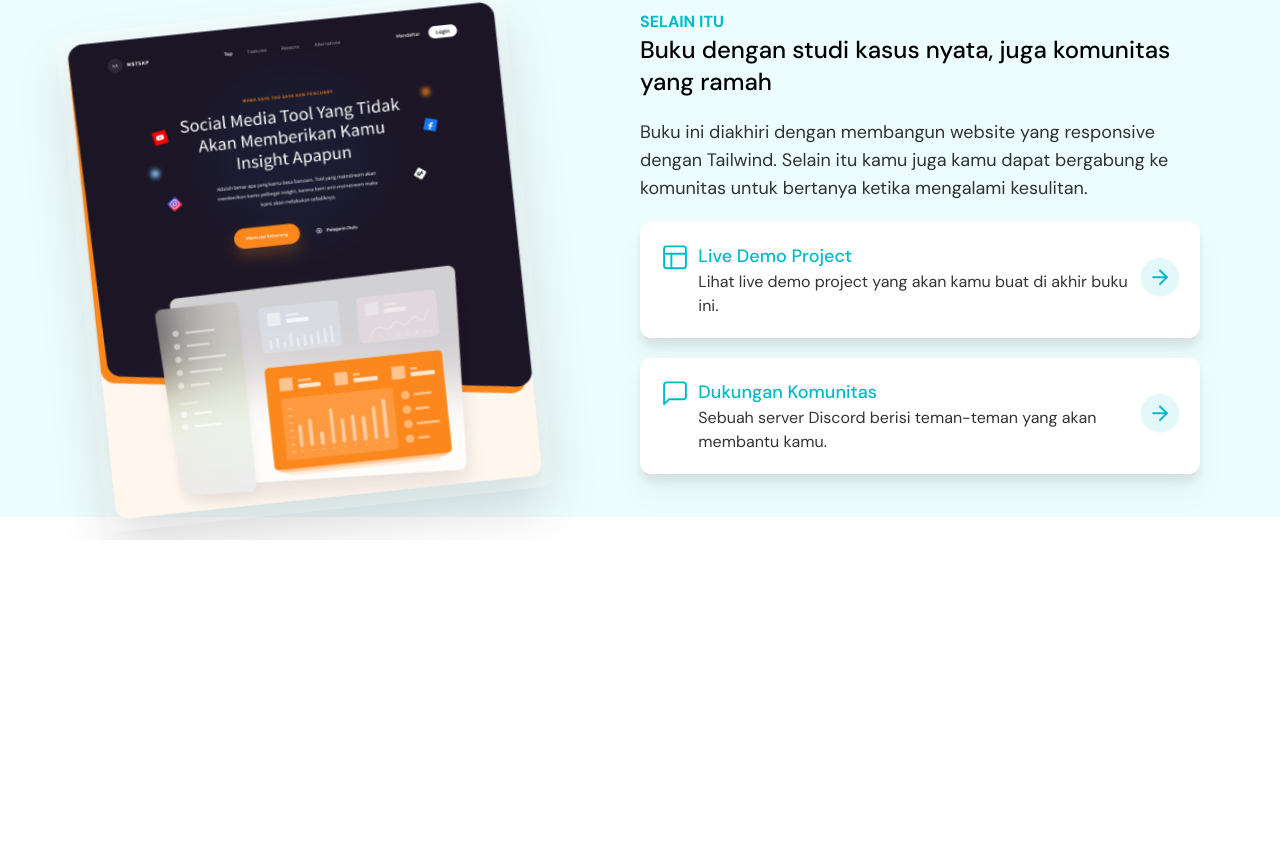
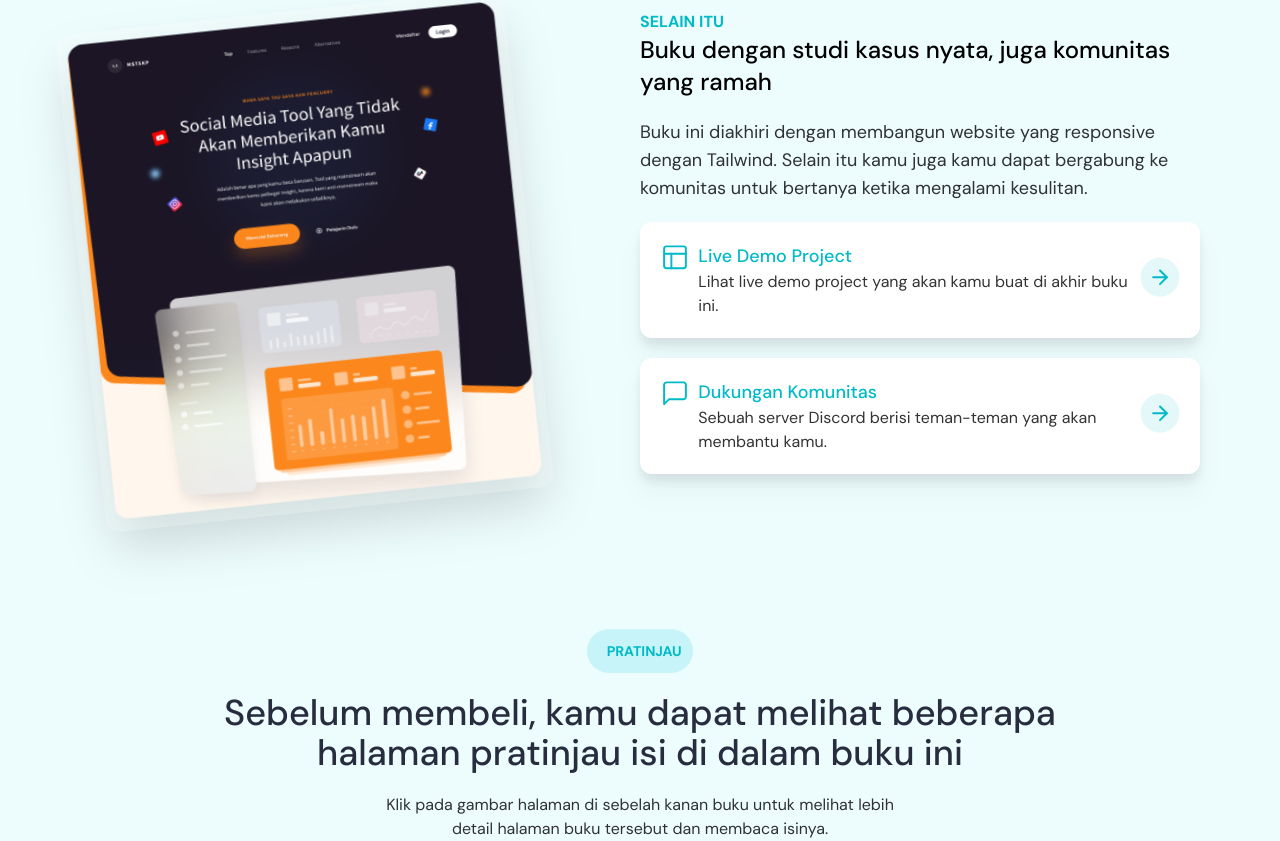
Before and after one commit to Fadil3/malaka, a Next.js app: page / in a window 1280 px wide. Shown: the part 2780-3621 px from the top of the page. Before the commit the page ends 3320 px from the top, so only its background shows below. Built offline with nearby package versions, Linux system fonts and the light colour scheme.

Commit message:
create preview page

```diff
--- /dev/null
+++ b/components/Badge/index.jsx
@@ -0,0 +1,11 @@
+export default function Badge({ title, className }) {
+  return (
+    <div className="flex items-center">
+      <p
+        className={` ${className} text-sm text-primary font-bold mx-auto rounded-full px-5 py-3  bg-[#C6F4F8] text-center`}
+      >
+        {title}
+      </p>
+    </div>
+  )
+}
--- /dev/null
+++ b/components/Preview/index.jsx
@@ -0,0 +1,23 @@
+import Badge from '../Badge'
+import Image from 'next/image'
+
+export default function Preview() {
+  return (
+    <>
+      <div className="pt-28 bg-secondary text-center">
+        <Badge title="PRATINJAU" className="w-1/12" />
+        <div className="w-8/12 mx-auto mt-5">
+          <p className=" text-4xl text-[#272D3E] font-medium">
+            Sebelum membeli, kamu dapat melihat beberapa halaman pratinjau isi
+            di dalam buku ini
+          </p>
+          <p className="opacity-80 mt-5">
+            Klik pada gambar halaman di sebelah kanan buku untuk melihat lebih{' '}
+            <br />
+            detail halaman buku tersebut dan membaca isinya.
+          </p>
+        </div>
+      </div>
+    </>
+  )
+}
--- a/pages/index.js
+++ b/pages/index.js
@@ -3,6 +3,7 @@ import Hero from '../components/Hero'
 import Navbar from '../components/Navbar'
 import Introduction from '../components/Introduction'
 import Benefit from '../components/Benefit'
+import Preview from '../components/Preview'
 
 export default function Home() {
   return (
@@ -18,6 +19,7 @@ export default function Home() {
       </div>
       <Introduction />
       <Benefit />
+      <Preview />
     </>
   )
 }
```
Also changed, not shown: public/page/page-1.svg (added).
